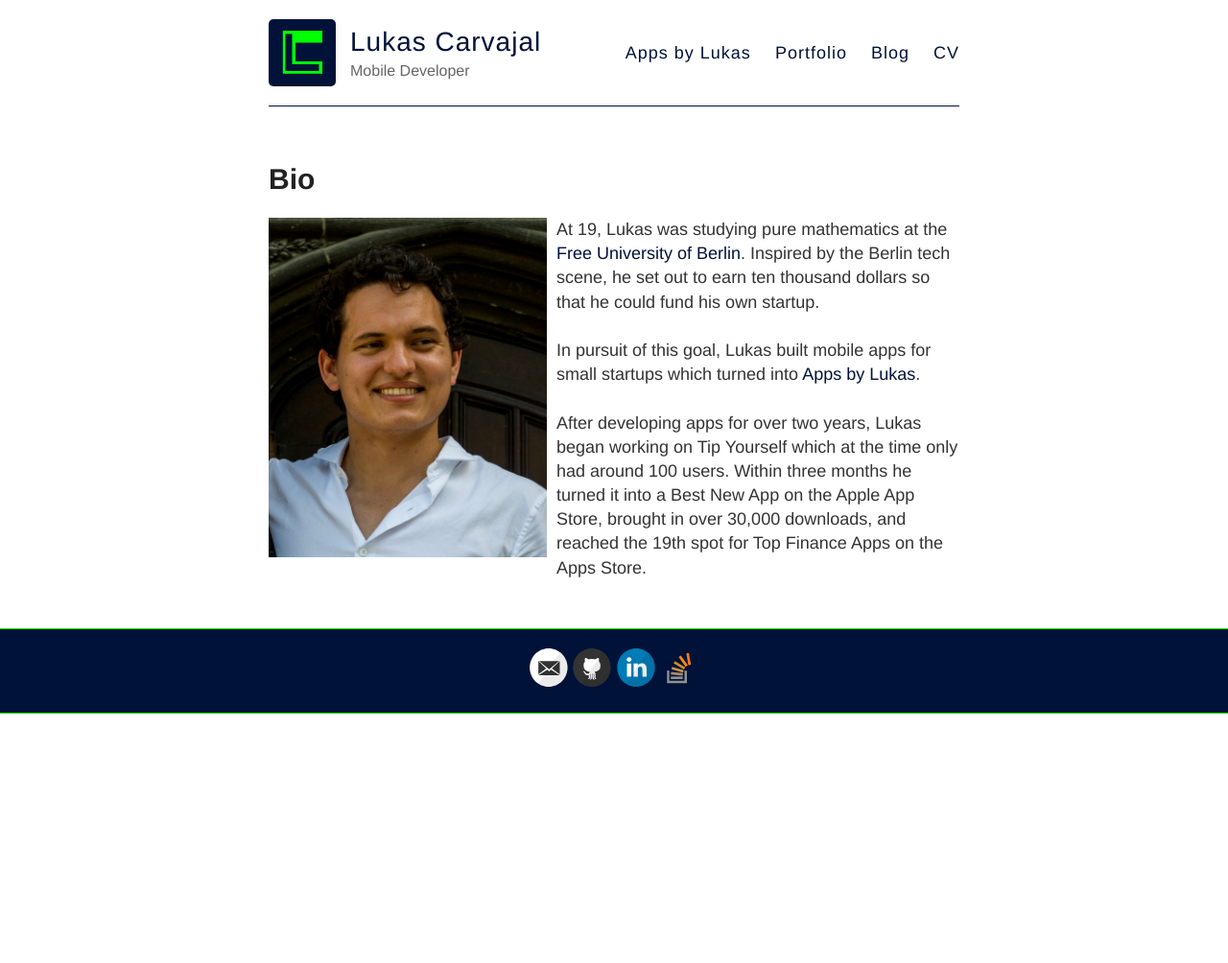
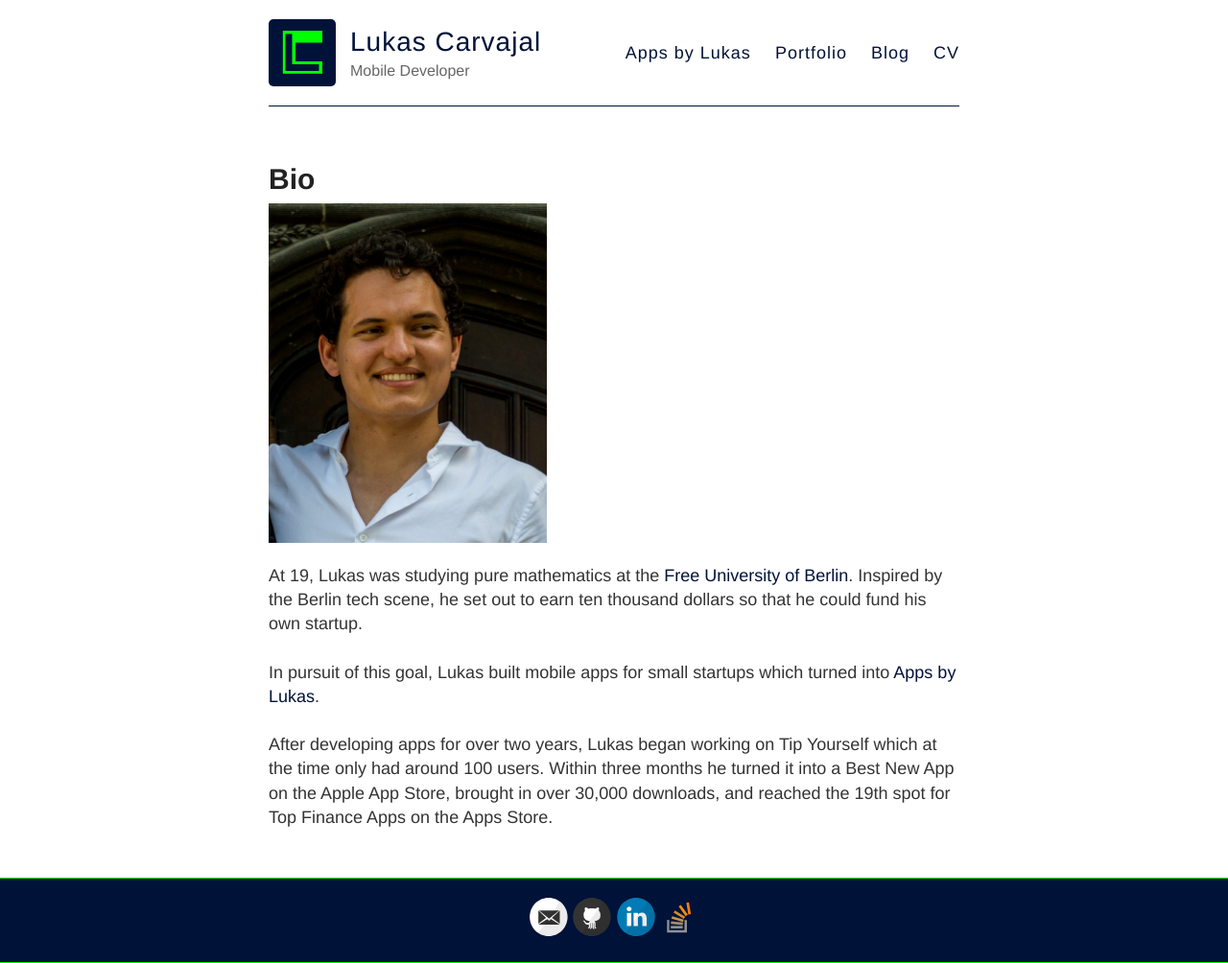
Before and after one commit to Lcarvajal/Lcarvajal.github.io, a Jekyll site: the page built from index.html, in a window 1280 px wide. Shown: the whole page at 96% size. Built offline with Jekyll 4.4.1, drawn with Linux system fonts in a browser that asks for light colours; before the commit the page ends 900 px from its top, so only the background shows below that.

Commit message:
Update bio copy

```diff
--- a/index.html
+++ b/index.html
@@ -4,9 +4,9 @@
 ---
 
 <h1>Bio</h1>
+
+<img src="../images/lukas-carvajal.png" class="img-responsive" style="display:inline; padding-right: 10px;" width=300/>
 <p>
-	<img src="../images/lukas-carvajal.png" class="img-responsive" style="display:inline; padding-right: 10px; float:left;" width=300/>
-
 	At 19, Lukas was studying pure mathematics at the <a href="http://appsbylukas.com">Free University of Berlin</a>.
 
 	Inspired by the Berlin tech scene, he set out to earn ten thousand dollars so that he could fund his own startup.<br><br>
```
